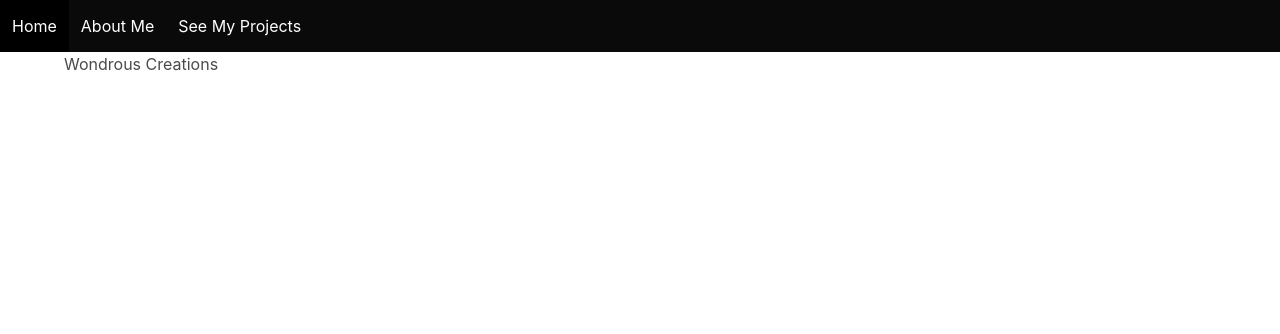
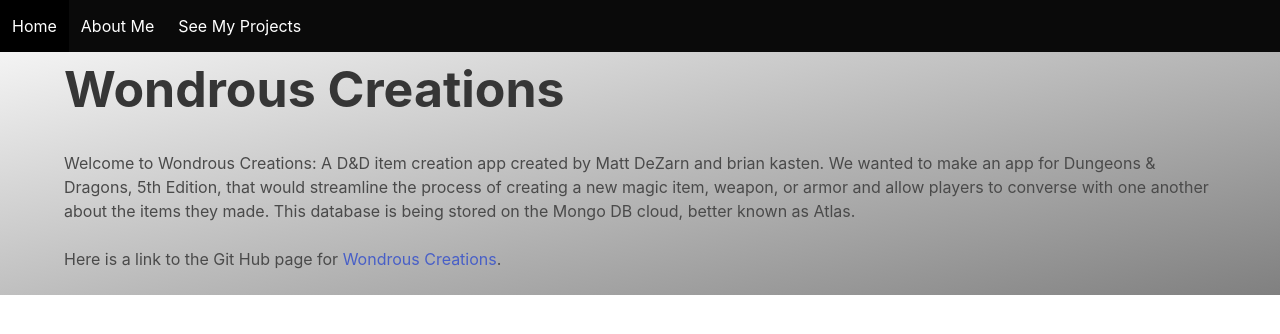
Before and after one commit to m-deez/portfolio, a Django app: page /projects/wc/ in a window 1280 px wide. Shown: the top 334 px of the page. Run offline with Django 3.2, Linux system fonts and the light colour scheme.

Commit message:
started wc page

```diff
--- a/main_app/templates/bja.html
+++ b/main_app/templates/bja.html
@@ -30,9 +30,6 @@
     <img src="https://i.imgur.com/821aPF3.png" style="width: 49%;" />
     <img src="https://i.imgur.com/1edinFM.png" style="width: 49%;" />
     <br>
-    <p>
-
-    </p>
 
 </body>
 
--- a/main_app/templates/wc.html
+++ b/main_app/templates/wc.html
@@ -2,6 +2,20 @@
 {% block title %}WC{% endblock  %}
 {% block content %}
 
-<h1>Wondrous Creations</h1>
+<body style="
+    background-image: linear-gradient(to bottom right, white, grey);
+">
+
+    <h1 style="font-size: 50px;"><strong>Wondrous Creations</strong></h1>
+    <br>
+    <p>
+        Welcome to Wondrous Creations: A D&D item creation app created by Matt DeZarn and brian kasten. We wanted to make an app for Dungeons & Dragons, 5th Edition, that would streamline the process of creating a new magic item, weapon, or armor and allow players to converse with one another about the items they made. This database is being stored on the Mongo DB cloud, better known as Atlas.
+            <br><br>
+        Here is a link to the Git Hub page for <a href="https://github.com/m-deez/wondrous-creations">Wondrous Creations</a>.
+    </p>
+    <img src="" style="width: 49%;" />
+    <img src="" style="width: 49%;" />
+
+</body>
 
 {% endblock %}
```
